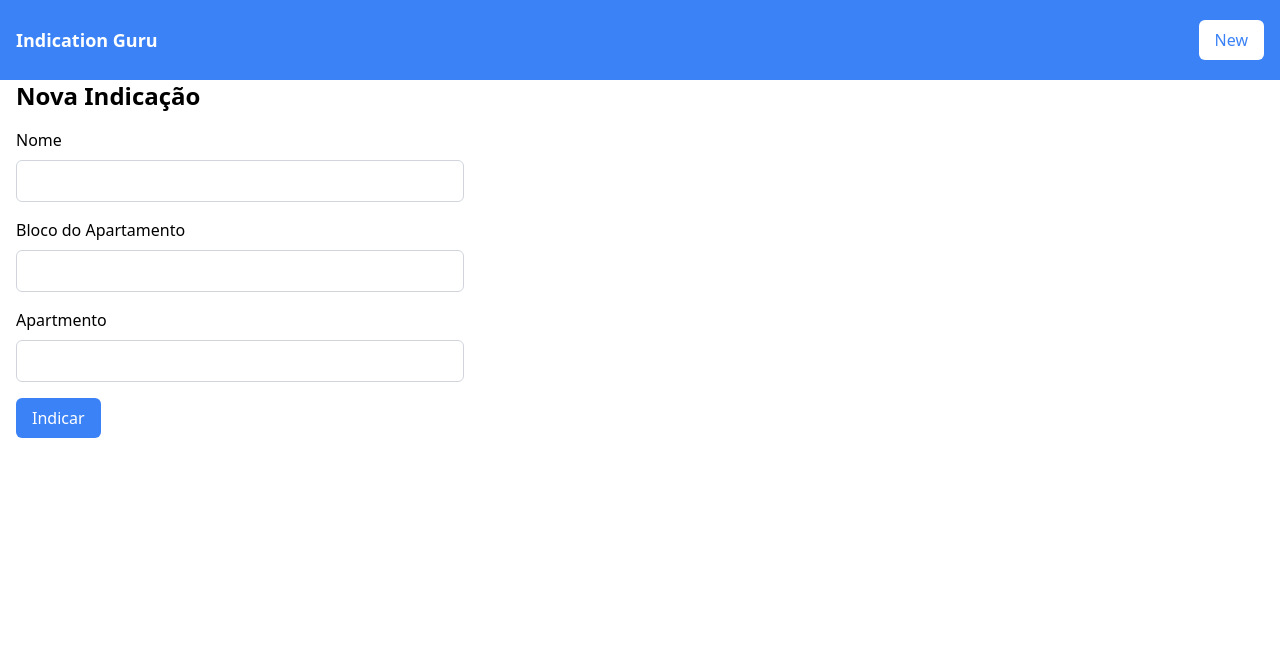
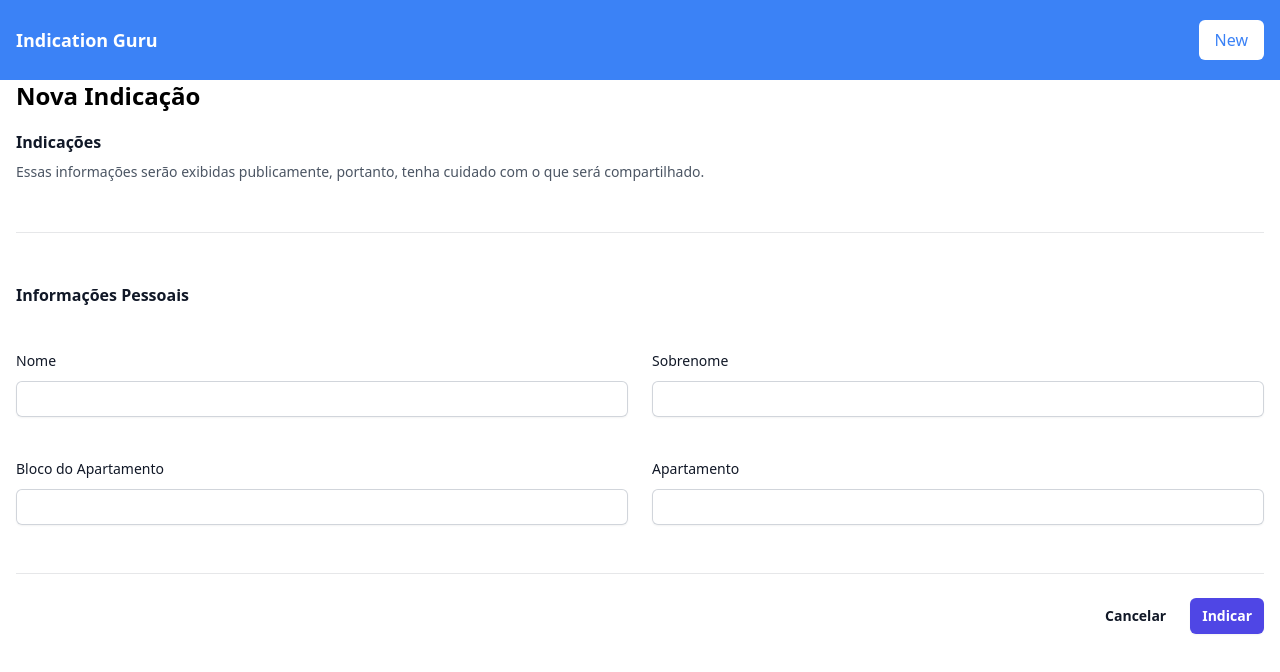
Before and after one commit to finntechnologies/sinnples, a Next.js app: page /add in a window 1280 px wide. Shown: the top 672 px of the page. Built offline with nearby package versions, Linux system fonts and the light colour scheme.

Commit message:
feat(add): add

```diff
--- a/package.json
+++ b/package.json
@@ -9,6 +9,7 @@
     "lint": "next lint"
   },
   "dependencies": {
+    "@heroicons/react": "^2.0.18",
     "dotenv": "^16.0.3",
     "mongodb": "^5.5.0",
     "mongoose": "^7.2.1",
--- a/src/components/integration/add/IndicationAdd.tsx
+++ b/src/components/integration/add/IndicationAdd.tsx
@@ -1,27 +1,38 @@
 import React, { useState } from "react";
 import Layout from "../../Layout";
+import {useRouter} from "next/router";
 
 const IndicationAdd = () => {
+  const router = useRouter();
   const [formData, setFormData] = useState({
-    name: "",
+    firstName: "",
+    lastName: "",
     apartmentBlock: "",
     apartment: "",
   });
 
   const handleSubmit = async (e) => {
     e.preventDefault();
+
+    const { firstName, lastName, ...restBody } = formData;
+    const body = {
+      ...restBody,
+      name: `${firstName} ${lastName}`,
+    };
+
     try {
       const response = await fetch("/api/indication", {
         method: "POST",
         headers: {
           "Content-Type": "application/json",
         },
-        body: JSON.stringify(formData),
+        body: JSON.stringify(body),
       });
 
       if (response.ok) {
         // @todo tailwind feedback
         console.log("Indication saved successfully");
+        return router.push('/');
       } else {
         // @todo tailwind feedback
         console.log("Error saving indication");
@@ -42,51 +53,121 @@ const IndicationAdd = () => {
   return (
     <Layout>
       <div className="container mx-auto">
-        <h1 className="text-2xl font-bold mb-4">
-          Nova Indicação
-        </h1>
-        <form onSubmit={handleSubmit} className="max-w-md">
-          <div className="mb-4">
-            <label className="block mb-2 font-medium" htmlFor="name">
+        <h1 className="text-2xl font-bold mb-4">Nova Indicação</h1>
+        <form onSubmit={handleSubmit}>
+          <div className="space-y-12">
+            <div className="border-b border-gray-900/10 pb-12">
+              <h2 className="text-base font-semibold leading-7 text-gray-900">
+                Indicações
+              </h2>
+              <p className="mt-1 text-sm leading-6 text-gray-600">
+                Essas informações serão exibidas publicamente, portanto, tenha
+                cuidado com o que será compartilhado.
+              </p>
+            </div>
+
+            <div className="border-b border-gray-900/10 pb-12">
+              <h2 className="text-base font-semibold leading-7 text-gray-900">
+                Informações Pessoais
+              </h2>
+
+              <div className="mt-10 grid grid-cols-1 gap-x-6 gap-y-8 sm:grid-cols-6">
+                <div className="sm:col-span-3">
+                  <label
+                    htmlFor="firstName"
+                    className="block text-sm font-medium leading-6 text-gray-900"
+                  >
                     Nome
                   </label>
+                  <div className="mt-2">
                     <input
-              className="w-full px-3 py-2 border border-gray-300 rounded-md focus:outline-none focus:ring focus:ring-blue-200"
                       type="text"
-              id="name"
-              name="name"
-              value={formData.name}
+                      name="firstName"
+                      id="firstName"
+                      value={formData.firstName}
                       onChange={handleChange}
-              required
+                      autoComplete="given-name"
+                      className="block w-full rounded-md border-0 py-1.5 text-gray-900 shadow-sm ring-1 ring-inset ring-gray-300 placeholder:text-gray-400 focus:ring-2 focus:ring-inset focus:ring-indigo-600 sm:text-sm sm:leading-6"
                     />
                   </div>
-          <div className="mb-4">
-            <label className="block mb-2 font-medium" htmlFor="apartmentBlock">
+                </div>
+
+                <div className="sm:col-span-3">
+                  <label
+                    htmlFor="lastName"
+                    className="block text-sm font-medium leading-6 text-gray-900"
+                  >
+                    Sobrenome
+                  </label>
+                  <div className="mt-2">
+                    <input
+                      type="text"
+                      name="lastName"
+                      id="lastName"
+                      autoComplete="family-name"
+                      value={formData.lastName}
+                      onChange={handleChange}
+                      className="block w-full rounded-md border-0 py-1.5 text-gray-900 shadow-sm ring-1 ring-inset ring-gray-300 placeholder:text-gray-400 focus:ring-2 focus:ring-inset focus:ring-indigo-600 sm:text-sm sm:leading-6"
+                    />
+                  </div>
+                </div>
+              </div>
+              <div className="mt-10 grid grid-cols-1 gap-x-6 gap-y-8 sm:grid-cols-6">
+                <div className="sm:col-span-3">
+                  <label
+                    htmlFor="apartmentBlock"
+                    className="block text-sm font-medium leading-6 text-gray-900"
+                  >
                     Bloco do Apartamento
                   </label>
+                  <div className="mt-2">
                     <input
-              className="w-full px-3 py-2 border border-gray-300 rounded-md focus:outline-none focus:ring focus:ring-blue-200"
                       type="text"
+                      name="apartmentBlock"
                       id="apartmentBlock"
-              name="apartmentBlock"
-              required
+                      value={formData.apartmentBlock}
+                      onChange={handleChange}
+                      className="block w-full rounded-md border-0 py-1.5 text-gray-900 shadow-sm ring-1 ring-inset ring-gray-300 placeholder:text-gray-400 focus:ring-2 focus:ring-inset focus:ring-indigo-600 sm:text-sm sm:leading-6"
                     />
                   </div>
-          <div className="mb-4">
-            <label className="block mb-2 font-medium" htmlFor="apartment">
-              Apartmento
+                </div>
+
+                <div className="sm:col-span-3">
+                  <label
+                    htmlFor="apartment"
+                    className="block text-sm font-medium leading-6 text-gray-900"
+                  >
+                    Apartamento
                   </label>
+                  <div className="mt-2">
                     <input
-              className="w-full px-3 py-2 border border-gray-300 rounded-md focus:outline-none focus:ring focus:ring-blue-200"
                       type="text"
+                      name="apartment"
                       id="apartment"
-              name="apartment"
-              required
+                      value={formData.apartment}
+                      onChange={handleChange}
+                      className="block w-full rounded-md border-0 py-1.5 text-gray-900 shadow-sm ring-1 ring-inset ring-gray-300 placeholder:text-gray-400 focus:ring-2 focus:ring-inset focus:ring-indigo-600 sm:text-sm sm:leading-6"
                     />
                   </div>
-          <button className="px-4 py-2 text-white bg-blue-500 rounded-md hover:bg-blue-600">
+                </div>
+              </div>
+            </div>
+          </div>
+
+          <div className="mt-6 flex items-center justify-end gap-x-6">
+            <button
+              type="button"
+              className="text-sm font-semibold leading-6 text-gray-900"
+            >
+              Cancelar
+            </button>
+            <button
+              type="submit"
+              className="rounded-md bg-indigo-600 px-3 py-2 text-sm font-semibold text-white shadow-sm hover:bg-indigo-500 focus-visible:outline focus-visible:outline-2 focus-visible:outline-offset-2 focus-visible:outline-indigo-600"
+            >
               Indicar
             </button>
+          </div>
         </form>
       </div>
     </Layout>
--- a/src/components/integration/list/IndicationListRow.tsx
+++ b/src/components/integration/list/IndicationListRow.tsx
@@ -1,5 +1,7 @@
 import React from "react";
+import Image from 'next/image';
 import { IndicationType } from "../IndicationTypes";
+import toolsImg from '../../../../public/tools.png'
 
 type IndicationListRowProps = {
   indication: IndicationType;
@@ -10,9 +12,11 @@ const IndicationListRow = ({ indication }: IndicationListRowProps) => {
       <div className="select-none cursor-pointer hover:bg-blue-500 flex flex-1 items-center p-4">
         <div className="flex flex-col w-10 h-10 justify-center items-center mr-4">
           <a href="#" className="block relative">
-            <img
+            <Image
               alt="profil"
-              src="https://upload.wikimedia.org/wikipedia/commons/thumb/3/3f/Noun_Project_tools_icon_943586_cc.svg/1024px-Noun_Project_tools_icon_943586_cc.svg.png"
+              width={40}
+              height={40}
+              src={toolsImg}
               className="mx-auto object-cover rounded-full h-10 w-10"
             />
           </a>
--- a/src/pages/api/indication/[id].ts
+++ b/src/pages/api/indication/[id].ts
@@ -1,5 +1,5 @@
 import { NextApiRequest, NextApiResponse } from "next";
-import Indication, { IIndication } from "../../../modules/IndicationModel";
+import Indication, { IIndication } from "../../../models/IndicationModel";
 import { connectToDatabase } from "../../../db/connectDatabase";
 
 const handleIndicationGet = async (
--- a/src/pages/api/indication/index.ts
+++ b/src/pages/api/indication/index.ts
@@ -1,6 +1,6 @@
 import { NextApiRequest, NextApiResponse } from "next";
 import { connectToDatabase } from "../../../db/connectDatabase";
-import Indication from "../../../modules/IndicationModel";
+import Indication from "../../../models/IndicationModel";
 
 const handleIndicationGetAll = async (
   req: NextApiRequest,
@@ -18,7 +18,7 @@ const handleIndicationAdd = async (
   res: NextApiResponse
 ) => {
   // @todo validate body with yup or zod
-  const body = JSON.parse(req.body);
+  const body = req.body;
   const indication = await new Indication(body).save();
 
   return res.status(200).json(indication);
```
Also changed, not shown: public/tools.png (added), src/models/IndicationModel.ts (renamed from src/modules/IndicationModel.ts), 1 other file (tests, documents, lock files or other folders). Lines whose indentation alone changed are shown as unchanged.
